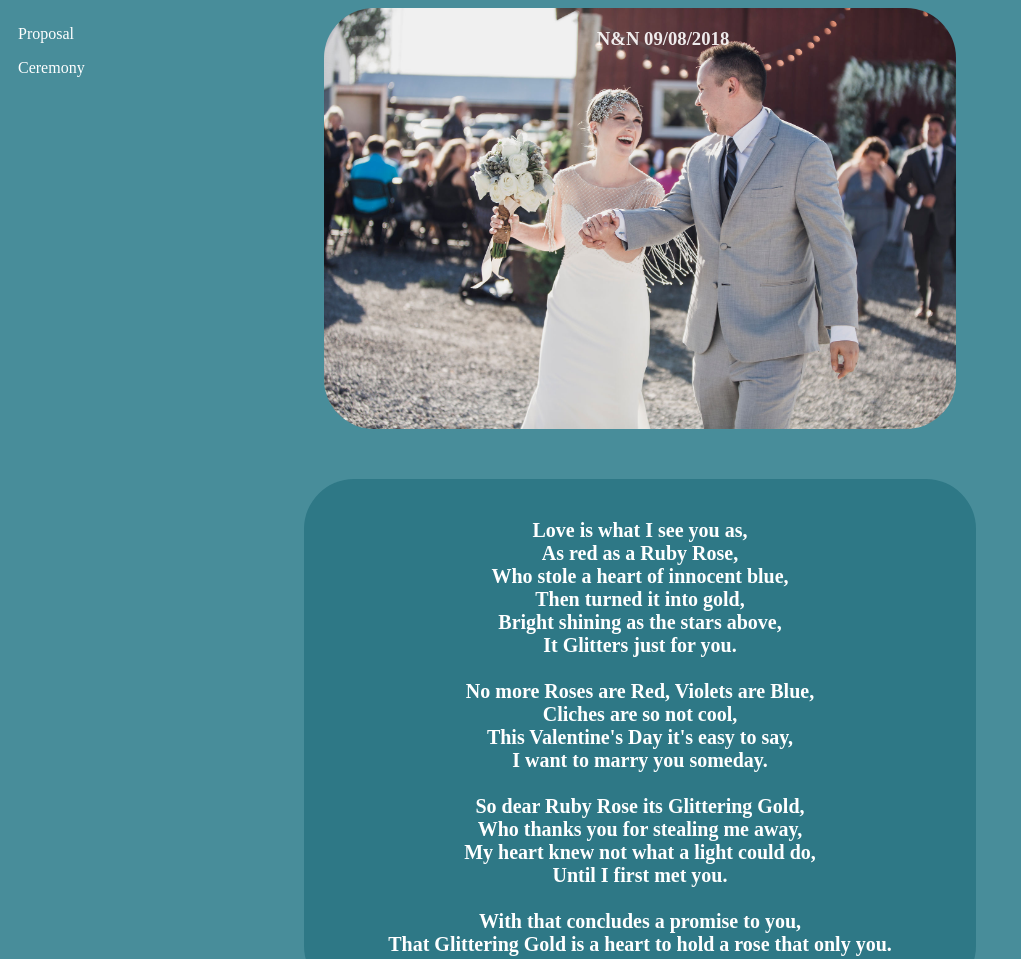
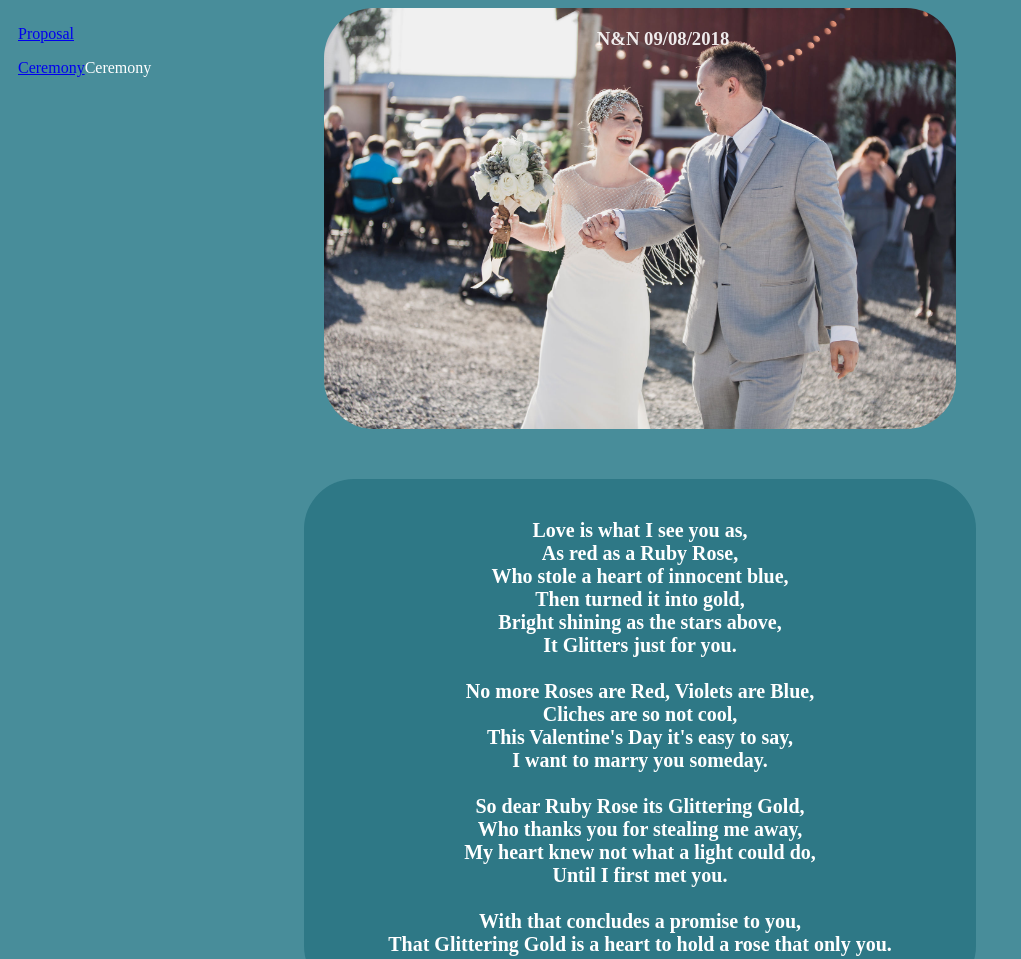
Before and after one commit to bbkid9999/Wedding, a plain HTML site: page index.html in a window 1280 px wide. Shown: the top 959 px of the page, without its empty margins (0-1021 px from the left). Drawn offline with Linux system fonts and the light colour scheme.

Commit message:
New HTML Pages and Links set

```diff
--- a/index.html
+++ b/index.html
@@ -12,8 +12,8 @@
   </div>
   <img id="picture1" src="./Pictures/main.jpg" alt="<main></main>">
   <div class="links">
-    <p>Proposal</p>
-    <p>Ceremony</p>
+    <p><a href="proposal.html">Proposal</a></p>
+    <p><a href="ceremony.html">Ceremony</a>Ceremony</p>
 
   </div>
 </div>
```
Also changed, not shown: ceremony.html (added, +11 -0 lines), proposal.html (added).
